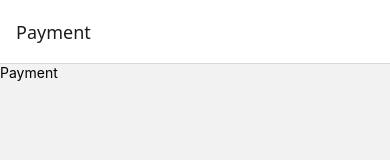
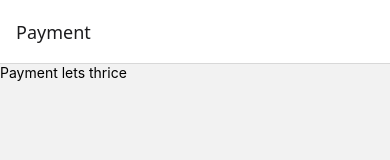
Before and after one commit to BegSaad/Learn, a React Native app: screen /Payment in a window 390 px wide. Shown: the top 160 px of the page. Built offline with nearby package versions, Linux system fonts and the light colour scheme.

Commit message:
Update Payment screen

```diff
--- a/src/screens/Payment/Payment.tsx
+++ b/src/screens/Payment/Payment.tsx
@@ -4,7 +4,7 @@ import React from 'react'
 const Payment = () => {
   return (
     <View>
-      <Text>Payment</Text>
+      <Text>Payment lets thrice</Text>
     </View>
   )
 }
```
